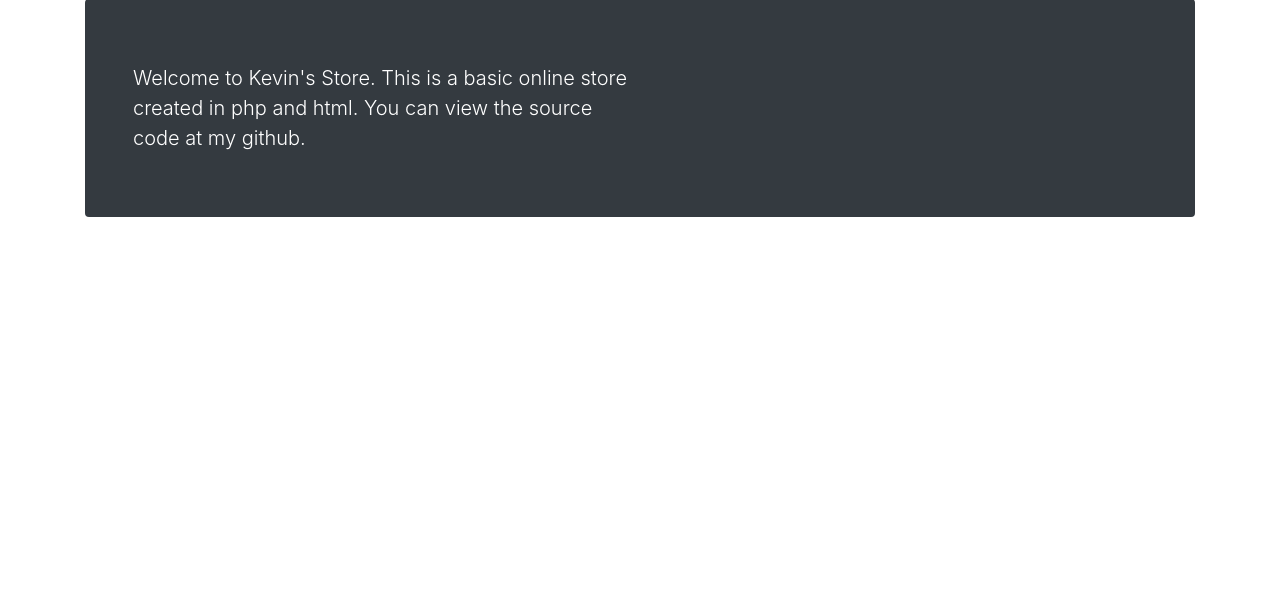
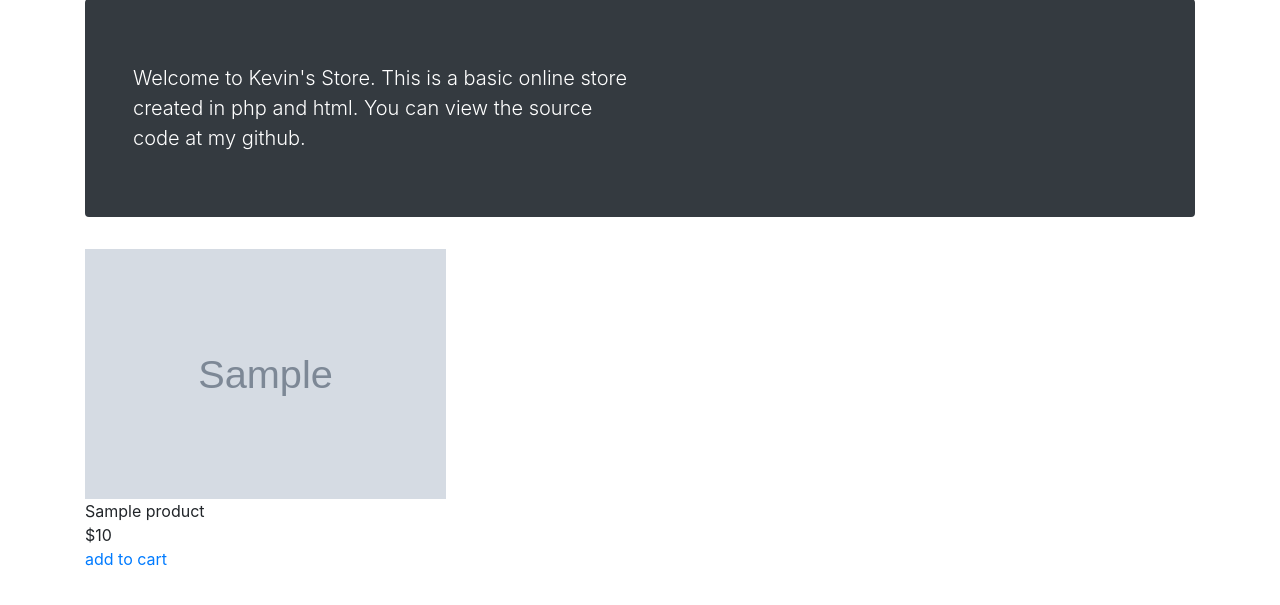
Before and after one commit to MrTKang/BasicShoppingCart, a PHP site: page / in a window 1280 px wide. Shown: the part 120-725 px from the top of the page. Run offline with PHP 8.4, Linux system fonts and the light colour scheme; tables that the repository leaves empty or names only in its code hold one stand-in row (values such as "Sample post"); grey boxes marked "Sample" are stand-in pictures; some libraries are stand-ins or nearby versions.

Commit message:
display products

```diff
--- a/css/style.css
+++ b/css/style.css
@@ -0,0 +1,17 @@
+.product-card {
+	width: 32.5%;
+	display: inline-block;
+}
+
+.products-container {
+
+}
+
+.product-image-container{
+	height: 250px;
+}
+
+.product-image {
+	width: 100%;
+	height: 100%;
+}
--- /dev/null
+++ b/includes/connection.php
@@ -0,0 +1,10 @@
+<?php
+
+$server="localhost";
+$user="root";
+$password="root";
+$db="mystore";
+
+$mysqli = new mysqli($server, $user, $password, $db);
+
+?>
--- a/index.php
+++ b/index.php
@@ -1,3 +1,7 @@
+<?php
+require("includes/connection.php");
+?>
+
 
 <!DOCTYPE html PUBLIC "-//W3C//DTD XHTML 1.0 Strict//EN"
 "http://www.w3.org/TR/xhtml1/DTD/xhtml1-strict.dtd">
@@ -44,6 +48,7 @@
 					<p class="lead my-3">Welcome to Kevin's Store. This is a basic online store created in php and html. You can view the source code at my github.</p>
 				</div>
 			</div>
+      		<?php require("products.php") ?>
 		</div>
     </body>
 </html>
--- /dev/null
+++ b/products.php
@@ -0,0 +1,20 @@
+<div class="products-container">
+	<?php
+	if (!isset($_GET['category'])) {
+		$select_products = "SELECT * FROM products ORDER BY name ASC";
+	}
+	$select_products_results = $mysqli->query($select_products);
+	while ($product = $select_products_results->fetch_array()) {
+	?>
+	<div class="product-card">
+		<div class="product-image-container">
+			<img class="product-image" alt="Thumbnail" src="<?php echo $product['image'] ?>">
+		</div>
+		<div><?php echo $product['name'] ?></div>
+		<div>$<?php echo $product['price'] ?></div>
+		<div><a href="">add to cart</a></div>
+	</div>
+	<?php
+	}
+	?>
+</div>
--- /dev/null
+++ b/sql_scripts/insert_product.sql
@@ -0,0 +1,6 @@
+INSERT INTO products (name, description, price, image) VALUES (
+'Mac Book Pro',
+'',
+1175.0,
+'images/macpro.jpg'
+);
```
Also changed, not shown: images/coolhoody.jpg (added), images/macpro.jpg (added), images/nikeshoes.jpg (added), images/sweater.jpg (added), images/thematrix.jpg (added).
